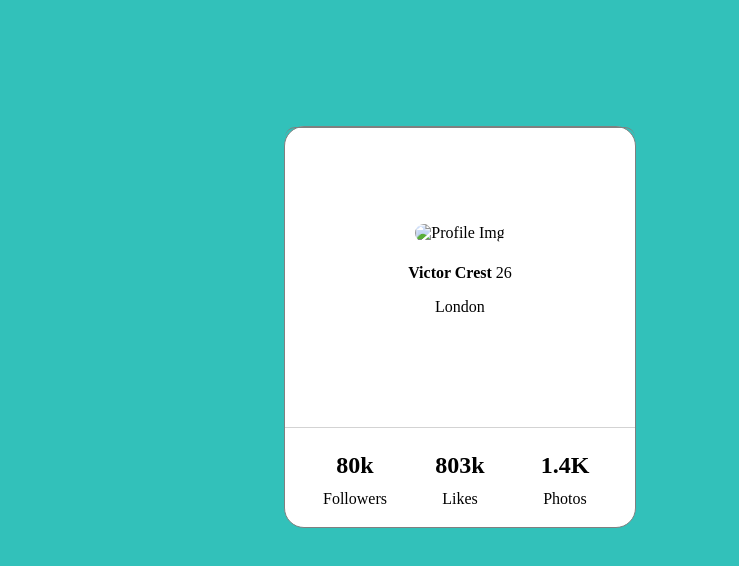
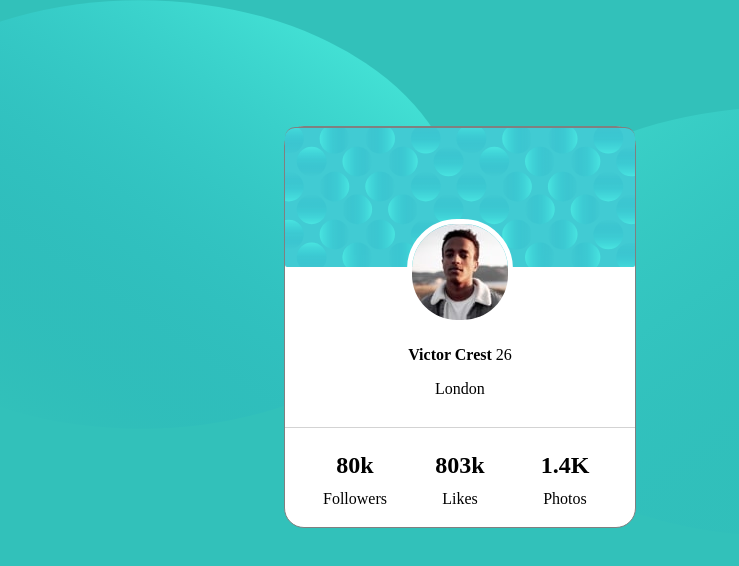
Before and after one commit to asaulters/front-end-styling-copy-practice, a plain HTML site: page profile-card-index.html in a window 1280 px wide. Shown: the whole page, without its empty margins (180-919 px from the left). Drawn offline with Linux system fonts and the light colour scheme.

Commit message:
Add files via upload

```diff
--- a/profile-card-index.html
+++ b/profile-card-index.html
@@ -12,7 +12,7 @@
 
         </section>
         <section class="middle">
-            <img src="profile-card-component-main/images/image-victor.jpg" alt="Profile Img" class="profileImg">
+            <img src="image-victor.jpg" alt="Profile Img" class="profileImg">
             <p class="profile"><strong class="p1">Victor Crest</strong> 26</p>
             <p class="p2">London</p>
         </section>
--- a/profile-card-style.css
+++ b/profile-card-style.css
@@ -1,6 +1,6 @@
 body{
     max-height: 800px;
-    background-image: url("profile-card-component-main/images/bg-pattern-top.svg"), url("profile-card-component-main/images/bg-pattern-bottom.svg");
+    background-image: url("bg-pattern-top.svg"), url("bg-pattern-bottom.svg");
     background-position: left top, right bottom;
     background-size: 50% 80%, 50% 80%, auto;
     background-repeat: no-repeat;
@@ -24,7 +24,7 @@ body{
 }
 
 .head{
-    background-image: url("profile-card-component-main/images/bg-pattern-card.svg");
+    background-image: url("bg-pattern-card.svg");
     grid-column: 1/4;
     border-radius: 10px 10px 2px 2px;
     border-top: 1px gray solid;
```
